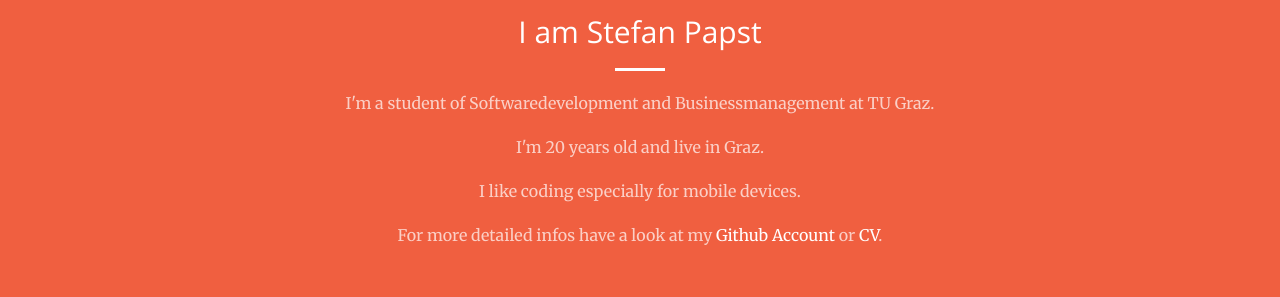
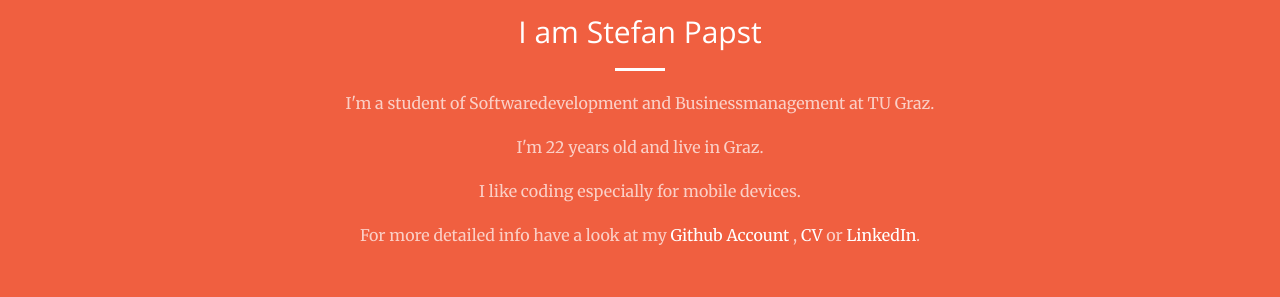
Before and after one commit to papsti7/homepage, a website: page index.html in a window 1280 px wide. Shown: the part 1060-1357 px from the top of the page. Drawn offline with nearby package versions, Linux system fonts and the light colour scheme.

Commit message:
updated outdated age and added LinkedIn profile

```diff
--- a/index.html
+++ b/index.html
@@ -6,7 +6,7 @@
     <meta charset="utf-8">
     <meta http-equiv="X-UA-Compatible" content="IE=edge">
     <meta name="viewport" content="width=device-width, initial-scale=1">
-    <meta name="description" content="">
+    <meta name="description" content="Homepage of Stefan Papst">
     <meta name="author" content="Stefan Papst">
 
     <title>Stefan Papst | Developer</title>
@@ -91,12 +91,13 @@
                     <h2 class="section-heading">I am Stefan Papst</h2>
                     <hr class="light">
                     <p class="text-faded">I'm a student of Softwaredevelopment and Businessmanagement at TU Graz.</p>
-                    <p class="text-faded">I'm 20 years old and live in Graz.</p>
+                    <p class="text-faded">I'm 22 years old and live in Graz.</p>
                     <p class="text-faded">I like coding especially for mobile devices.</p>
-                    <p class="text-faded">For more detailed infos have a look at my
+                    <p class="text-faded">For more detailed info have a look at my
                         <a href=https://github.com/papsti7 class="btn-primary">Github Account</a>
-                        or
-                        <a href="#CV" class="page-scroll btn-primary">CV</a>.</p>
+                        ,
+                        <a href="#CV" class="page-scroll btn-primary">CV</a> or <a href="https://www.linkedin.com/in/stefan-papst"
+                            class="btn-primary">LinkedIn</a>.</p>
                 </div>
             </div>
         </div>
```
